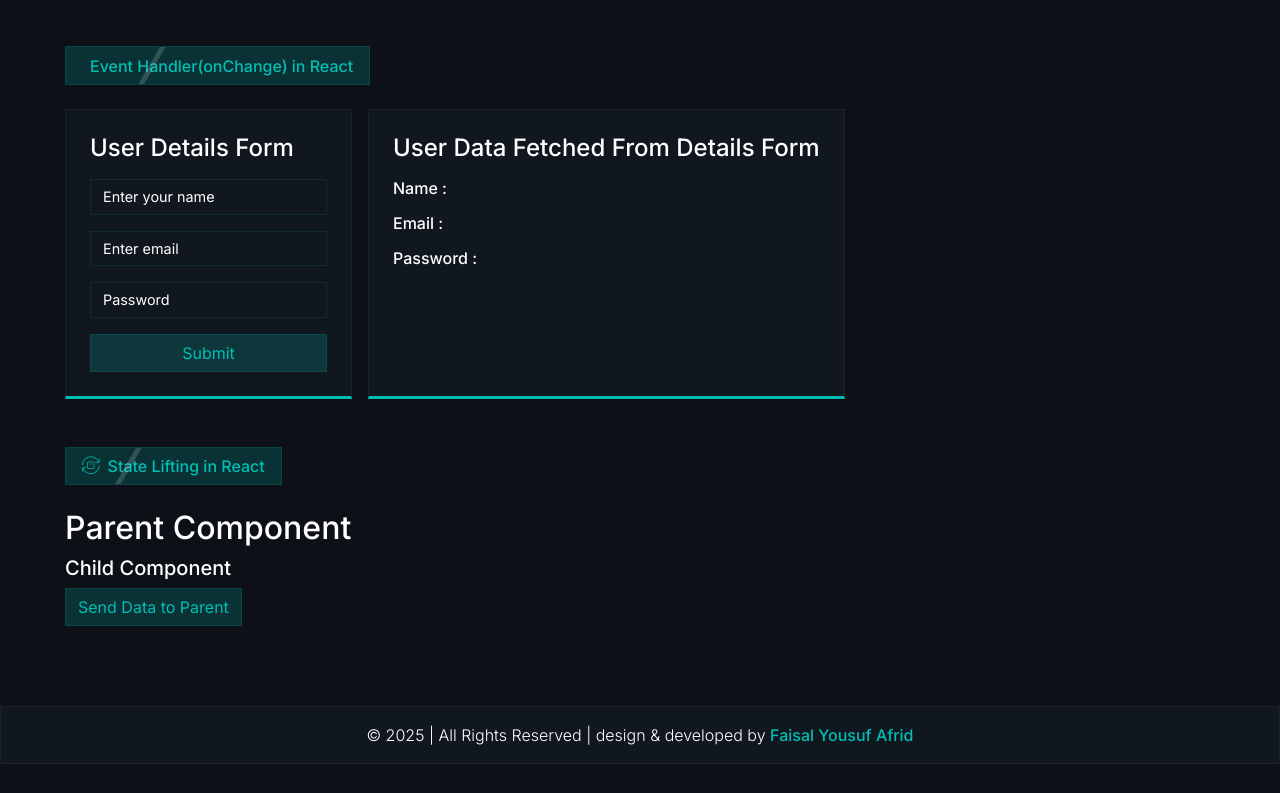
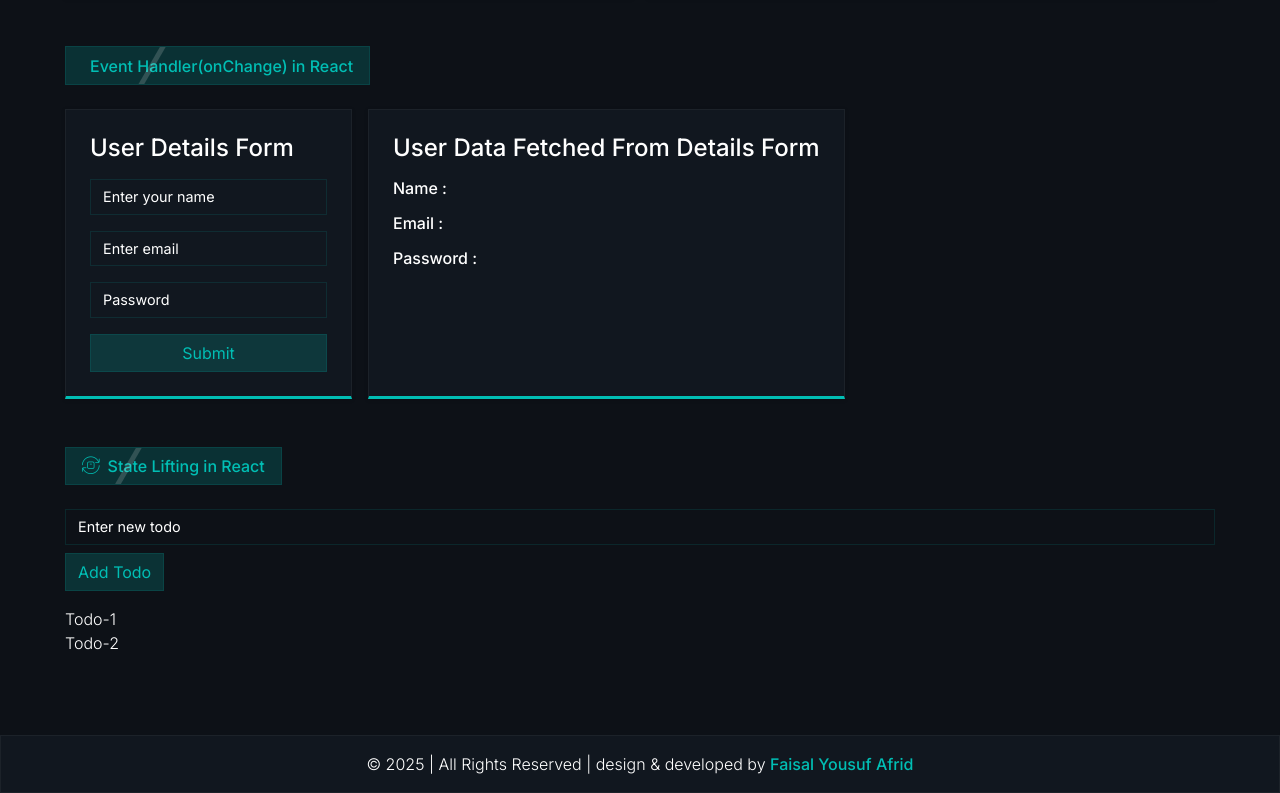
Before and after one commit to Afrid2004/React-App, a React (Vite) app: page / in a window 1280 px wide. Shown: the part 4774-5567 px from the top of the page. Before the commit the page ends 5538 px from the top, so only its background shows below. Built offline with nearby package versions, Linux system fonts and the light colour scheme; some icons are missing.

Commit message:
state lifting added

```diff
--- a/src/App.jsx
+++ b/src/App.jsx
@@ -10,7 +10,7 @@ import Bootstracard from "./components/bootstrap-card";
 import State from "./components/state-setstate";
 import Conditional_Rendering from "./components/Conditional_Rendering/index";
 import EventhandlerOnchange from "./components/eventhandler-onchange";
-import StateLifting from "./components/State_Lifting/parent";
+import StateLifting from "./components/State_Lifting/home";
 
 
 var name, heading, cardbody;
--- a/src/components/State_Lifting/child.jsx
+++ /dev/null
@@ -1,14 +0,0 @@
-import React from "react";
-
-export default function Child(props) {
-  const message = "Hello from Child Component!";
-
-  return (
-    <div>
-      <h5>Child Component</h5>
-      <button className="btn btn-info" onClick={() => props.onChildSend(message)}>
-        Send Data to Parent
-      </button>
-    </div>
-  );
-}
--- /dev/null
+++ b/src/components/State_Lifting/home.jsx
@@ -0,0 +1,24 @@
+import React, { useState } from 'react';
+import Todos from './todos';
+import NewTodo from './new-todo';
+
+const allData = ['Todo-1 ', 'Todo-2'];
+function home() {
+
+  const [data, setData] = useState(allData);
+
+  const handleData = (newdata) => {
+    setData([...data, newdata]);
+  }
+
+  return (
+    <div>
+      <div className='mb-3'>
+        <NewTodo onhandleData={handleData} />
+      </div>
+      <Todos alldata={data} />
+    </div>
+  )
+}
+
+export default home
--- /dev/null
+++ b/src/components/State_Lifting/new-todo.jsx
@@ -0,0 +1,29 @@
+import React, { useState } from 'react'
+
+function NewTodo(props) {
+
+  const [newData, setNewData] = useState('');
+
+
+
+  const handleSubmit = (event) => {
+    event.preventDefault();
+    console.log(newData);
+    props.onhandleData(newData);
+  }
+
+  const handleChange = (event) => {
+    setNewData(event.target.value);
+  }
+
+  return (
+    <div>
+      <form onSubmit={handleSubmit}>
+        <input onChange={handleChange} type="text" name="todo" id="todo" placeholder='Enter new todo' value={newData} required className='form-control mb-2' />
+        <button type='submit' className='btn btn-info'>Add Todo</button>
+      </form>
+    </div>
+  )
+}
+
+export default NewTodo;
--- a/src/components/State_Lifting/parent.jsx
+++ /dev/null
@@ -1,17 +0,0 @@
-import React from "react";
-import Child from "./child";
-
-export default function Parent() {
-  // child থেকে ডেটা পাওয়ার জন্য callback function
-  const handleChildData = (data) => {
-    console.log("Data received from Child:", data);
-    alert("Data received from Child:", data);
-  };
-
-  return (
-    <div>
-      <h2>Parent Component</h2>
-      <Child onChildSend={handleChildData} />
-    </div>
-  );
-}
--- /dev/null
+++ b/src/components/State_Lifting/todo.jsx
@@ -0,0 +1,11 @@
+import React from 'react';
+
+function Todo(props) {
+  return (
+    <div>
+      <p>{props.data}</p>
+    </div>
+  )
+}
+
+export default Todo
--- /dev/null
+++ b/src/components/State_Lifting/todos.jsx
@@ -0,0 +1,14 @@
+import React from 'react';
+import Todo from './todo';
+
+function Todos(props) {
+  return (
+    <div>
+      {props.alldata.map((data, index) =>
+        <Todo key={index} data={data} />
+      )}
+    </div>
+  )
+}
+
+export default Todos;
```
